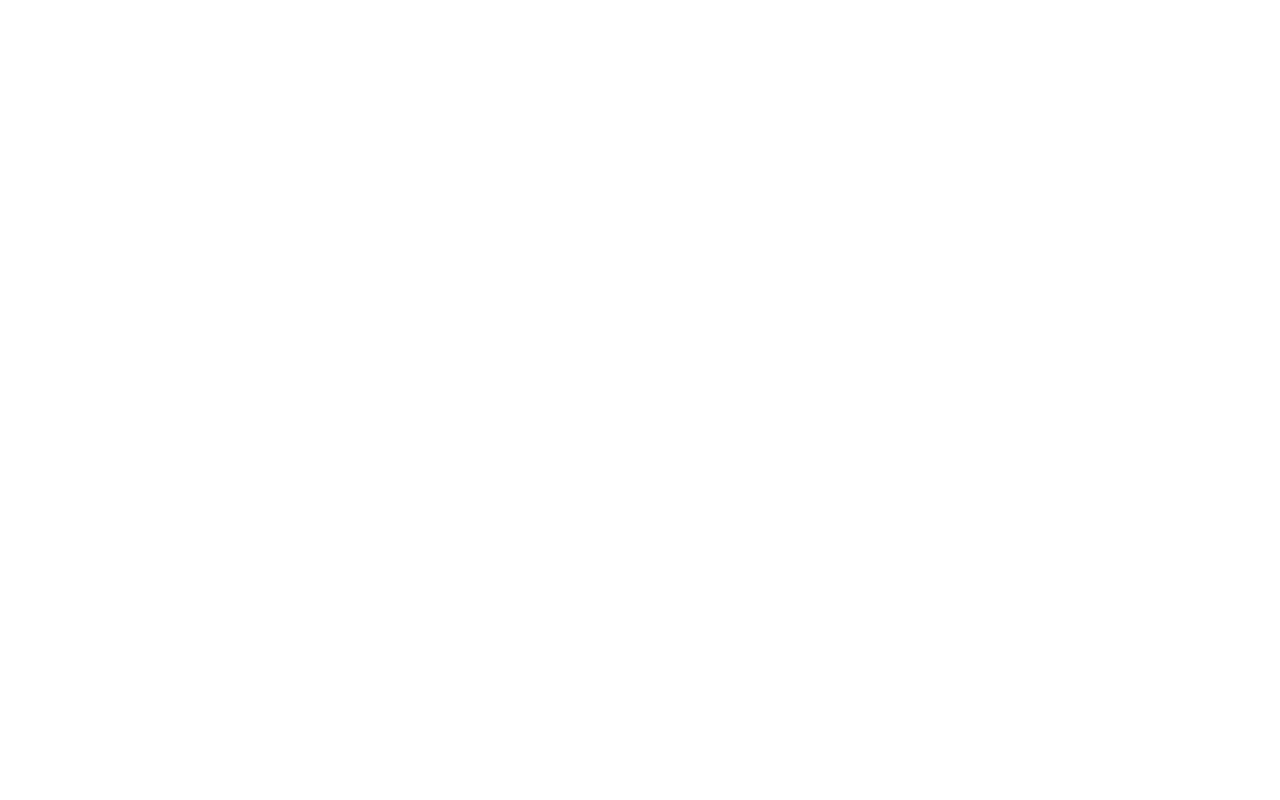
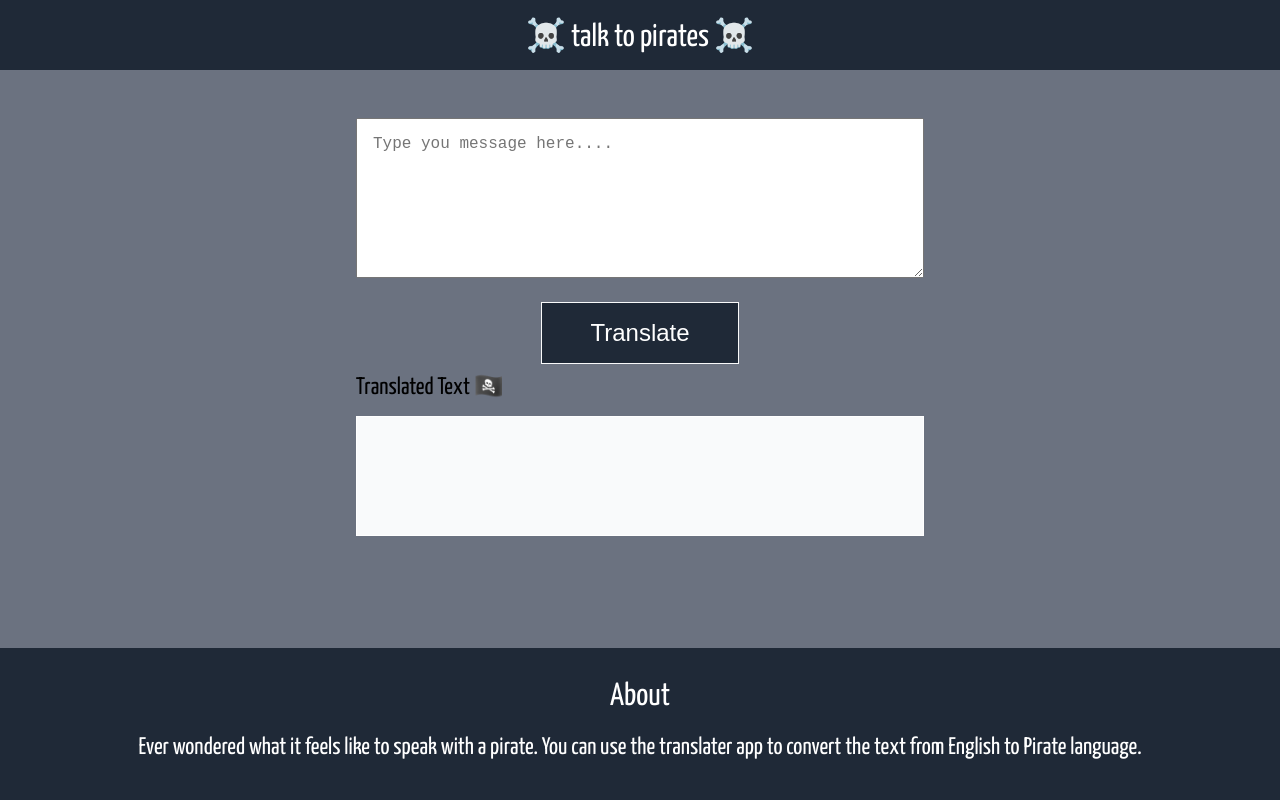
Before and after one commit to RakshithBhat03/talk-to-pirates, a plain HTML site: page index.html in a window 1280 px wide. Drawn offline with Linux system fonts and the light colour scheme.

Commit message:
added functionalities

```diff
--- a/app.js
+++ b/app.js
@@ -0,0 +1,29 @@
+var btnTranslate = document.querySelector("#btn-translate");
+var inputText = document.querySelector("#userInput");
+var outputText = document.querySelector("#translatedOutput");
+var url = "https://api.funtranslations.com/translate/pirate.json";
+btnTranslate.addEventListener("click", clickHandler);
+btnTranslate.addEventListener("mouseover", () => {
+  btnTranslate.textContent = "☠️Translate!☠️";
+});
+btnTranslate.addEventListener("mouseout", () => {
+  btnTranslate.textContent = "Translate!";
+});
+function clickHandler(event) {
+  var message = inputText.value;
+  var finalUrl = urlHandler(message);
+  console.log(finalUrl);
+  fetch(finalUrl)
+    .then((response) => response.json())
+    .then((json) => {
+      outputText.innerText = json.contents.translated;
+    })
+    .catch(() => {
+      {
+        alert("Error occured");
+      }
+    });
+}
+function urlHandler(text) {
+  return url + "?text=" + text;
+}
--- a/index.html
+++ b/index.html
@@ -8,6 +8,27 @@
     <title>talk-to-pirates</title>
   </head>
   <body>
+    <nav class="navigation">☠️ talk to pirates ☠️</nav>
+    <div class="main-div">
+      <textarea
+        id="userInput"
+        placeholder="Type you message here...."
+      ></textarea>
+      <button id="btn-translate">Translate</button>
+      <div style="margin-top: 0.5rem; font-size: 1.5rem">
+        Translated Text 🏴‍☠️
+      </div>
+      <div id="translatedOutput"></div>
+    </div>
+    <footer>
+      <div id="footer-about">About</div>
+      <p
+        style="font-size: 1.5rem; color: var(--text-color); text-align: center"
+      >
+        Ever wondered what it feels like to speak with a pirate. You can use the
+        translater app to convert the text from English to Pirate language.
+      </p>
+    </footer>
     <script src="app.js" type="text/javascript"></script>
   </body>
 </html>
--- a/styles.css
+++ b/styles.css
@@ -0,0 +1,85 @@
+@import url("https://fonts.googleapis.com/css2?family=Yanone+Kaffeesatz:wght@400;700&display=swap");
+:root {
+  --primary-color: #1f2937;
+  --text-color: white;
+  --backgroundColor: #6b7280;
+  --gray-color: #f9fafb;
+}
+* {
+  box-sizing: border-box;
+}
+body {
+  font-family: "Yanone Kaffeesatz", sans-serif;
+  margin: 0;
+  background-color: var(--backgroundColor);
+}
+.navigation {
+  background-color: var(--primary-color);
+  text-align: center;
+  padding: 1rem;
+  font-size: 2rem;
+  color: var(--text-color);
+}
+.main-div {
+  margin: auto;
+  max-width: 600px;
+  padding: 1rem;
+  display: block;
+}
+#userInput {
+  box-sizing: border-box;
+  display: block;
+  width: 100%;
+  font-size: 1rem;
+  min-height: 20vh;
+  margin-top: 2rem;
+  padding: 1rem;
+  /* border-color: var(--text-color); */
+}
+#btn-translate {
+  padding: 1rem 3rem;
+  color: var(--text-color);
+  font-size: 1.5rem;
+  background-color: var(--primary-color);
+  border-radius: none;
+  border: 1px var(--gray-color) solid;
+  margin: 1.5rem auto 0rem auto;
+  display: block;
+}
+#btn-translate:hover {
+  background-color: var(--gray-color);
+  cursor: pointer;
+  border: 1px var(--primary-color) solid;
+  color: var(--primary-color);
+  font-size: 1.5rem;
+  padding: 0.9rem 1rem;
+  box-shadow: rgba(50, 50, 93, 0.25) 0px 30px 60px -12px inset,
+    rgba(0, 0, 0, 0.3) 0px 18px 36px -18px inset;
+}
+#translatedOutput {
+  box-sizing: border-box;
+  display: block;
+  width: 100%;
+  min-height: 15vh;
+  border: 1px var(--text-color) solid;
+  margin-top: 1rem;
+  font-size: 1.5rem;
+  color: var(--primary-color);
+  padding: 1rem;
+  background-color: var(--gray-color);
+}
+footer {
+  width: 100%;
+  display: block;
+  background-color: var(--primary-color);
+  padding: 1rem;
+  text-align: center;
+  bottom: 0;
+  position: fixed;
+}
+#footer-about {
+  text-align: center;
+  font-size: 2rem;
+  color: var(--text-color);
+  margin-top: 1rem;
+}
```
